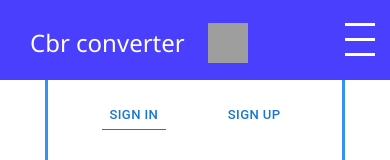
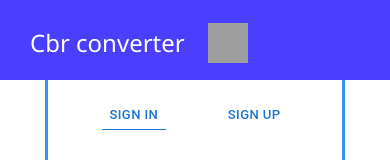
Before and after one commit to CPTMUTCHELL/cbr-currency-converter-ui, a React app: page / in a window 390 px wide. Shown: the top 160 px of the page. Built offline with nearby package versions, Linux system fonts and the light colour scheme; grey boxes are pictures that could not be loaded.

Commit message:
remove responsive button if not authenticated

```diff
--- a/src/components/Navbar/Navbar.tsx
+++ b/src/components/Navbar/Navbar.tsx
@@ -24,13 +24,15 @@ export const Navbar: React.FC = () => {
                     <h3>Cbr converter</h3>
                     <img src={logo} width="118" height="119"/>
                 </div>
-                <div onClick={() => setOpenResponsiveBtn(!openResponsiveBtn)} className="invisible"/>
-                <div onClick={() => setOpenResponsiveBtn(!openResponsiveBtn)}
-                     className={openResponsiveBtn ? "responsive-btn open" : "responsive-btn"}/>
 
-                <div className={openResponsiveBtn ? "pages open" : "pages"}>
+
+
                     {userToken.username == undefined || userToken.username === "" ? null :
                         <>
+                            <div onClick={() => setOpenResponsiveBtn(!openResponsiveBtn)} className="invisible"/>
+                            <div onClick={() => setOpenResponsiveBtn(!openResponsiveBtn)}
+                                 className={openResponsiveBtn ? "responsive-btn open" : "responsive-btn"}/>
+                        <div className={openResponsiveBtn ? "pages open" : "pages"}>
                             <ul>
 
                                 {Math.min(...userToken.roles.map(role => Number(String(role).split("-")[0]))) <= 2 ?
@@ -50,12 +52,14 @@ export const Navbar: React.FC = () => {
 
                                 <Logout setOpenResponsiveBtn={setOpenResponsiveBtn} logoutBtn="logoutBtn"/>
                             </div>
+                        </div>
 
                         </>
 
 
+
                     }
-                </div>
+
 
             </nav>
             <Alert action={
```
